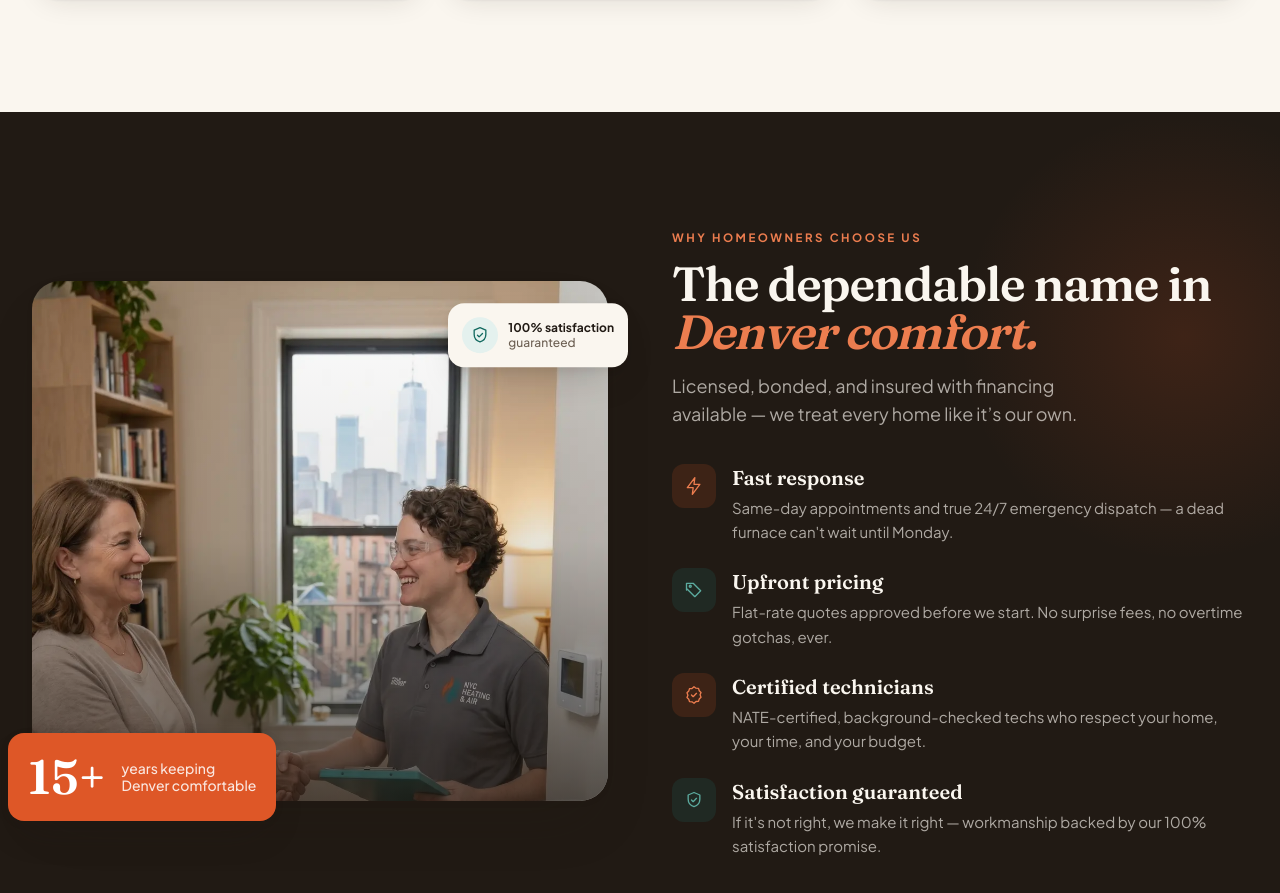
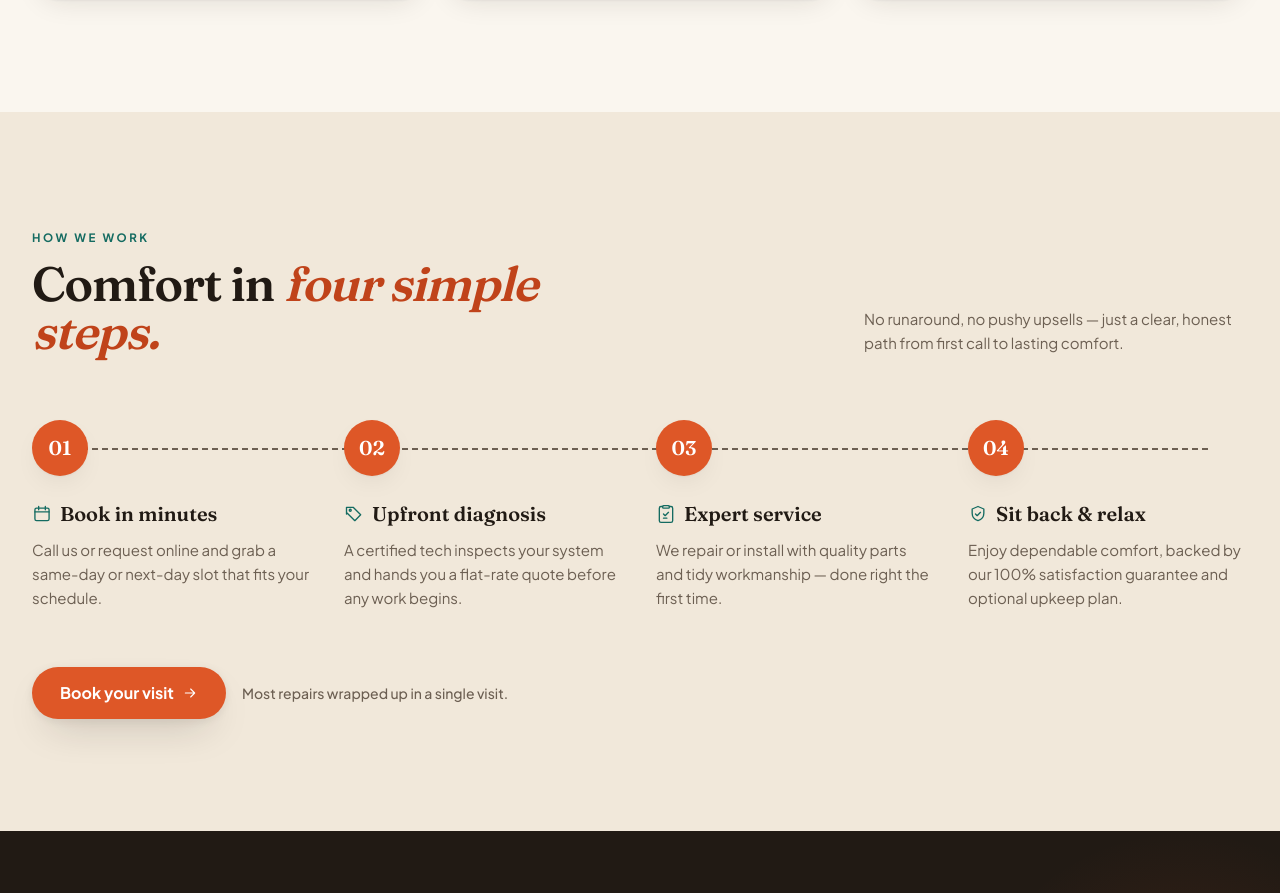
Before and after one commit to farhat-munib/hvac, a Next.js app: page / in a window 1280 px wide. Shown: the part 1889-2782 px from the top of the page. Built offline with nearby package versions, Linux system fonts and the light colour scheme.

Commit message:
Created how we work section

```diff
--- a/app/page.tsx
+++ b/app/page.tsx
@@ -1,6 +1,7 @@
 import Header from "@/components/Header";
 import Hero from "@/components/Hero";
 import Services from "@/components/Services";
+import HowWeWork from "@/components/HowWeWork";
 import WhyChooseUs from "@/components/WhyChooseUs";
 import ServiceArea from "@/components/ServiceArea";
 import Testimonials from "@/components/Testimonials";
@@ -15,6 +16,7 @@ export default function Home() {
       <main className="flex-1">
         <Hero />
         <Services />
+        <HowWeWork />
         <WhyChooseUs />
         <ServiceArea />
         <Testimonials />
--- /dev/null
+++ b/components/HowWeWork.tsx
@@ -0,0 +1,96 @@
+import {
+  CalendarIcon,
+  TagIcon,
+  WrenchIcon,
+  ShieldIcon,
+  ArrowRightIcon,
+} from "./icons";
+
+const steps = [
+  {
+    icon: CalendarIcon,
+    title: "Book in minutes",
+    blurb:
+      "Call us or request online and grab a same-day or next-day slot that fits your schedule.",
+  },
+  {
+    icon: TagIcon,
+    title: "Upfront diagnosis",
+    blurb:
+      "A certified tech inspects your system and hands you a flat-rate quote before any work begins.",
+  },
+  {
+    icon: WrenchIcon,
+    title: "Expert service",
+    blurb:
+      "We repair or install with quality parts and tidy workmanship — done right the first time.",
+  },
+  {
+    icon: ShieldIcon,
+    title: "Sit back & relax",
+    blurb:
+      "Enjoy dependable comfort, backed by our 100% satisfaction guarantee and optional upkeep plan.",
+  },
+];
+
+export default function HowWeWork() {
+  return (
+    <section id="how-we-work" className="bg-sand py-20 lg:py-28">
+      <div className="mx-auto max-w-7xl px-5 lg:px-8">
+        {/* Heading row */}
+        <div className="flex flex-col gap-6 sm:flex-row sm:items-end sm:justify-between">
+          <div className="max-w-xl">
+            <span className="eyebrow text-teal-600">How we work</span>
+            <h2 className="mt-3 font-display text-4xl font-semibold tracking-tight text-ink sm:text-5xl">
+              Comfort in <span className="italic text-clay-600">four simple steps.</span>
+            </h2>
+          </div>
+          <p className="max-w-sm text-[15px] leading-relaxed text-ink-soft">
+            No runaround, no pushy upsells — just a clear, honest path from first
+            call to lasting comfort.
+          </p>
+        </div>
+
+        {/* Steps with connector */}
+        <div className="relative mt-16 grid gap-x-8 gap-y-12 sm:grid-cols-2 lg:grid-cols-4">
+          {/* Connector line behind the badges (desktop) */}
+          <div
+            className="absolute left-10 right-10 top-7 hidden border-t-2 border-dashed border-clay-300 lg:block"
+            aria-hidden
+          />
+
+          {steps.map((s, i) => (
+            <div key={s.title} className="relative">
+              <div className="relative z-10 grid h-14 w-14 place-items-center rounded-full bg-clay-500 font-display text-xl font-semibold text-white shadow-soft ring-8 ring-sand">
+                {String(i + 1).padStart(2, "0")}
+              </div>
+              <div className="mt-6 flex items-center gap-2">
+                <s.icon className="h-5 w-5 text-teal-600" />
+                <h3 className="font-display text-xl font-semibold text-ink">
+                  {s.title}
+                </h3>
+              </div>
+              <p className="mt-2.5 text-[15px] leading-relaxed text-ink-soft">
+                {s.blurb}
+              </p>
+            </div>
+          ))}
+        </div>
+
+        {/* CTA */}
+        <div className="mt-14 flex flex-col items-start gap-4 sm:flex-row sm:items-center">
+          <a
+            href="#contact"
+            className="group flex items-center gap-2 rounded-full bg-clay-500 px-7 py-3.5 text-base font-bold text-white shadow-float transition-all hover:-translate-y-0.5 hover:bg-clay-600"
+          >
+            Book your visit
+            <ArrowRightIcon className="h-4 w-4 transition-transform group-hover:translate-x-1" />
+          </a>
+          <p className="text-sm font-medium text-ink-soft">
+            Most repairs wrapped up in a single visit.
+          </p>
+        </div>
+      </div>
+    </section>
+  );
+}
--- a/lib/company.ts
+++ b/lib/company.ts
@@ -24,6 +24,7 @@ export const company = {
 
 export const navLinks = [
   { label: "Services", href: "#services" },
+  { label: "Process", href: "#how-we-work" },
   { label: "Why Us", href: "#why-us" },
   { label: "Service Area", href: "#service-area" },
   { label: "Reviews", href: "#reviews" },
```
Also changed, not shown: 1 other file (tests, documents, lock files or other folders).
